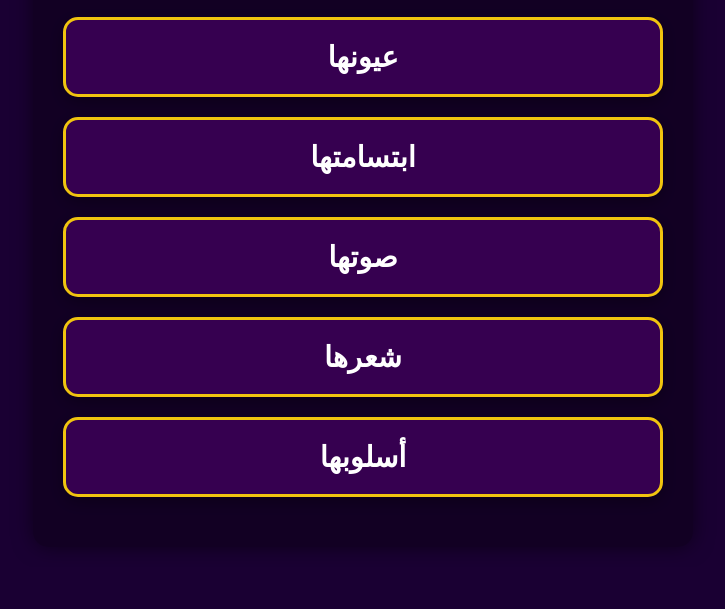
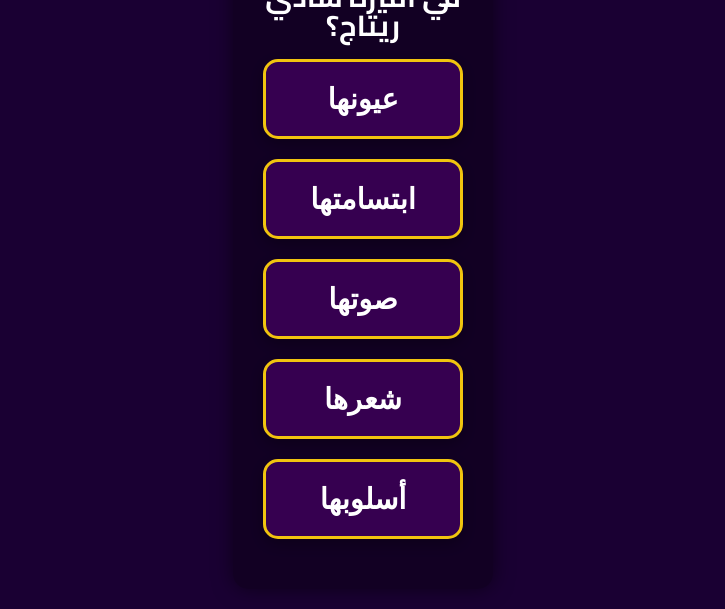
Before and after one commit to 698m292qr9-ui/I-love-you-Retaj-, a plain HTML site: page question2.html in a window 1280 px wide. Shown: the part 284-893 px from the top of the page, without its empty margins (277-1002 px from the left). Before the commit the page ends 851 px from the top, so only its background shows below. Drawn offline with Linux system fonts and the light colour scheme.

Commit message:
Update CSS variables and styles for layout changes

```diff
--- a/style.css
+++ b/style.css
@@ -3,15 +3,15 @@
 
 :root {
     --dark-bg: #1a0033; /* خلفية أرجوانية داكنة جداً */
-    --star-color: #ffffff; /* لون النجوم أبيض فاتح */
+    --star-color: #ffffff; /* لون النجوم أزرق فاتح */
     --main-text-color: #ffffff; /* لون النص الرئيسي أبيض */
-    --highlight-text-color: #f1c40f; /* لون ذهبي/أصفر للعناوين المميزة */
+    --highlight-text-color: #f1c40f; /* لون ازرق غامق/أبيض للعناوين المميزة */
     --button-bg: rgba(70, 0, 100, 0.7); /* خلفية زر أرجوانية شفافة */
-    --button-border: #f1c40f; /* حدود الزر باللون الذهبي */
-    --button-hover-bg: rgba(100, 0, 150, 0.8); /* خلفية زر عند التحويم */
-    --container-bg: rgba(0, 0, 0, 0.3); /* خلفية حاوية شفافة أكثر */
+    --button-border: #f1c40f; /* */
+    --button-hover-bg: rgba(100, 0, 150, 0.8); /* */
+    --container-bg: rgba(0, 0, 0, 0.3); /* */
     --font-family: 'Cairo', sans-serif;
-    --base-font-size: 1.2rem; /* خط أساسي أكبر قليلاً */
+    --base-font-size: 1.2rem; /* خط أساسي أكبراصغر */
 }
 
 /* التنسيقات العامة */
@@ -24,20 +24,20 @@ body {
     direction: rtl;
     text-align: right;
     font-size: var(--base-font-size);
-    line-height: 1.6;
+    line-height: 1 ;
     min-height: 100vh;
     display: flex;
     flex-direction: column;
     align-items: center;
     justify-content: center;
-    transition: background-color 0.5s ease;
+    transition: background-color 1.5s ease;
 }
 
 /* خلفية النجوم (أكثر وضوحاً كما في الصورة) */
 .star-background {
     position: fixed;
-    top: 0;
-    left: 0;
+    top: 2;
+    left: 3;
     width: 100%;
     height: 100%;
     background-image:
@@ -54,25 +54,25 @@ body {
 
 .container {
     width: 90%;
-    max-width: 600px; /* لتقريب الحجم من الصورة */
+    max-width: 200px; /* لتقريب الحجم من الصورة */
     margin: 20px auto;
     padding: 30px;
-    background-color: var(--container-bg); /* خلفية شفافة للحاوية */
+    background-color: var(--container-bg); /* خلفية شفافة صغيرة */
     border-radius: 15px; /* حواف دائرية */
-    box-shadow: 0 0 20px rgba(0, 0, 0, 0.5); /* ظل خفيف */
-    text-align: center; /* توسيط المحتوى داخل الحاوية */
+    box-shadow: 0 0 20px rgba(0, 0, 0, 0.5); /* */
+    text-align: center; /* تصغير المحتوى داخل الحاوية */
 }
 
 h1, h2, h3 {
     color: var(--main-text-color); /* العناوين الرئيسية باللون الأبيض */
     text-align: center;
     margin-bottom: 20px;
-    font-weight: bold; /* خط سميك */
+    font-weight: bold; /* خط رفيع وصغير */
 }
 
 h1 {
-    font-size: 2.5em; /* حجم كبير للعنوان الرئيسي */
-    color: var(--highlight-text-color); /* لون ذهبي للعنوان الرئيسي */
+    font-size: 2.5em; /* حجم صغير للعنوان الرئيسي */
+    color: var(--highlight-text-color); /* لون ازرق غامق للعنوان الرئيسي */
     margin-bottom: 30px;
 }
 
@@ -80,18 +80,18 @@ h1 {
 .option-button, .button {
     display: block;
     width: 100%;
-    padding: 20px 25px; /* حجم أكبر للزر */
-    margin: 20px auto; /* توسيط وزيادة المسافة */
-    border: 3px solid var(--button-border); /* حدود ذهبية سميكة */
+    padding: 20px 25px; /* حجم صغير للزر */
+    margin: 20px auto; /* تصغير وزيادة المسافة */
+    border: 3px solid var(--button-border); /* */
     background-color: var(--button-bg);
     color: var(--main-text-color);
-    font-size: 1.5em; /* خط أكبر داخل الزر */
+    font-size: 1.5em; /* خط أصغر داخل الزر */
     cursor: pointer;
-    border-radius: 15px; /* حواف دائرية واضحة */
+    border-radius: 15px; /* */
     transition: background-color 0.3s, border-color 0.3s, color 0.3s;
     text-align: center;
     font-weight: bold;
-    box-shadow: 0 5px 15px rgba(0, 0, 0, 0.3); /* ظل للزر */
+    box-shadow: 0 5px 15px rgba(0, 0, 0, 0.3); /*  */
 }
 
 .option-button:hover, .button:hover {
```
